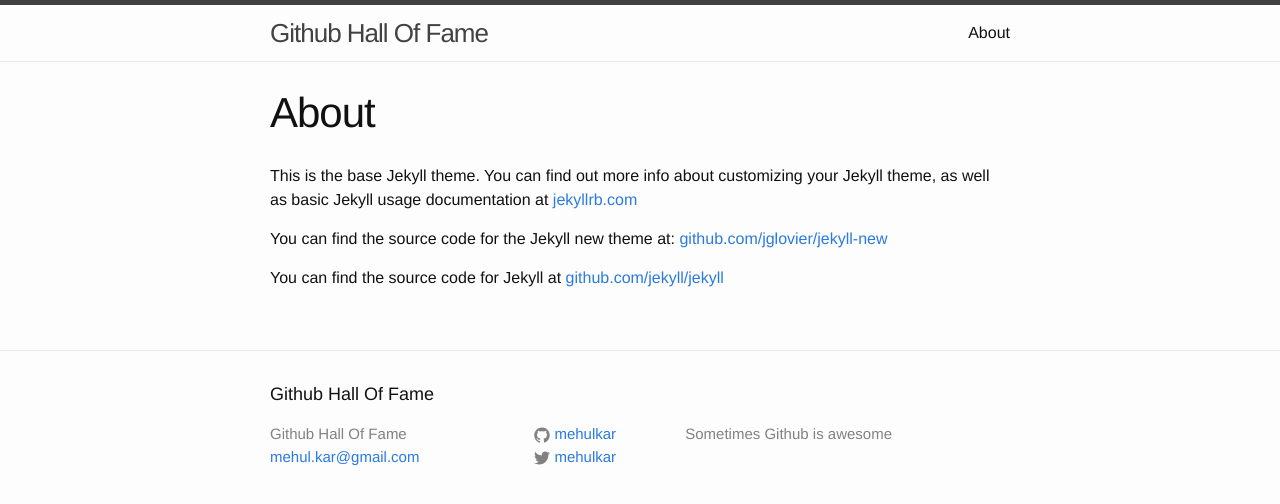
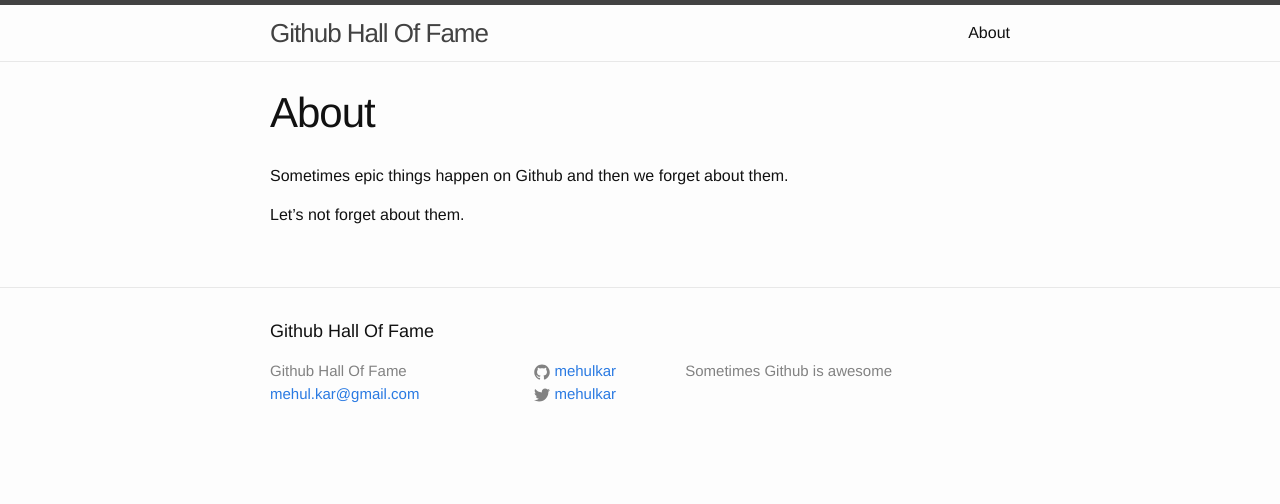
Before and after one commit to mehulkar/github-hall-of-fame, a Jekyll site: the page built from about.md, in a window 1280 px wide. Shown: the top 504 px of the page. Built offline with Jekyll 4.4.1, drawn with Linux system fonts in a browser that asks for light colours.

Commit message:
Update about

```diff
--- a/about.md
+++ b/about.md
@@ -4,8 +4,7 @@
 permalink: /about/
 ---
 
-This is the base Jekyll theme. You can find out more info about customizing your Jekyll theme, as well as basic Jekyll usage documentation at [jekyllrb.com](http://jekyllrb.com/)
+Sometimes epic things happen on Github and then we forget
+about them.
 
-You can find the source code for the Jekyll new theme at: [github.com/jglovier/jekyll-new](https://github.com/jglovier/jekyll-new)
-
-You can find the source code for Jekyll at [github.com/jekyll/jekyll](https://github.com/jekyll/jekyll)
+Let's not forget about them.
```
